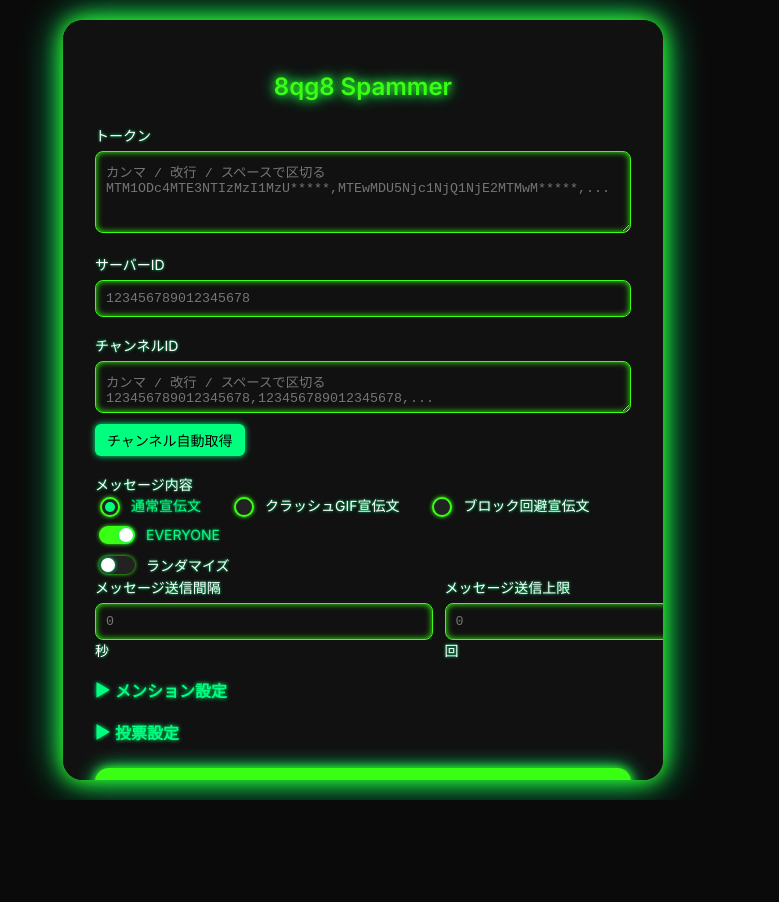
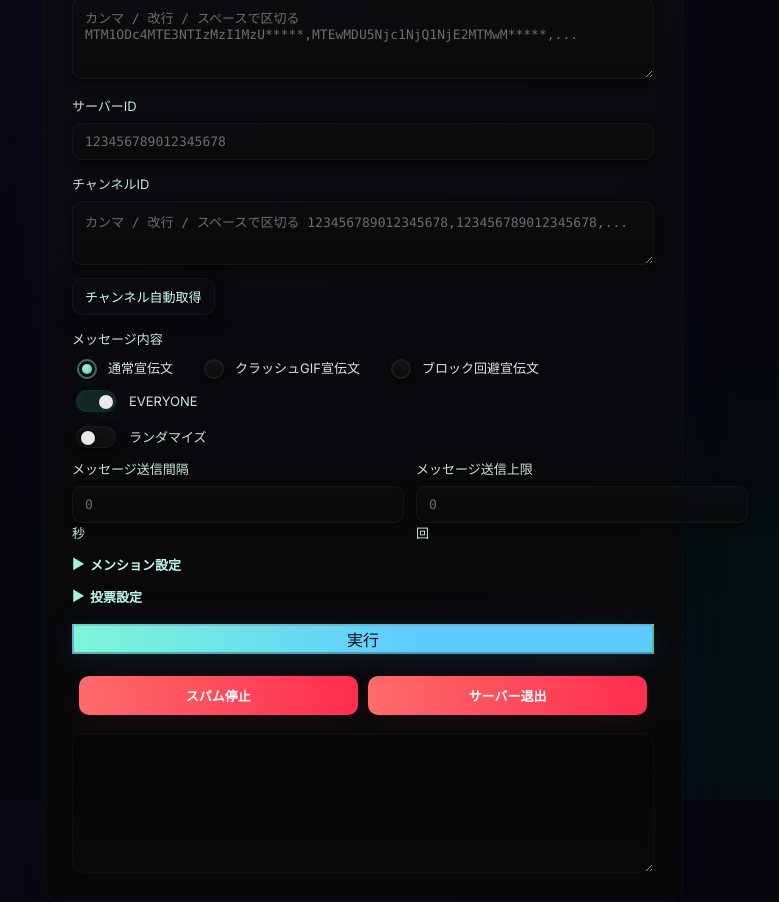
Before and after one commit to okaki5013/webspam, a plain HTML site: page index.html in a window 1280 px wide. Shown: the whole page, without its empty margins (277-1056 px from the left). Before the commit the page ends 800 px from the top, so only its background shows below. Drawn offline with Linux system fonts and the light colour scheme.

Commit message:
Add files via upload

```diff
--- a/index.html
+++ b/index.html
@@ -6,268 +6,214 @@
   <title>8qg8 Web Spammer</title>
   <link href="https://fonts.googleapis.com/css2?family=Inter:wght@400;600&display=swap" rel="stylesheet">
   <style>
-    /* --- ベース設定 --- */
+    /* ===== ベース ===== */
     *, *::before, *::after { box-sizing: border-box; }
+    html,body { height:100%; }
     body {
       margin:0; padding:0;
       font-family: 'Inter', sans-serif;
-      background: #0a0a0a;
-      color: #fff;
-      display: flex;
-      justify-content: center;
-      align-items: center;
-      height: 100vh;
+      -webkit-font-smoothing:antialiased;
+      -moz-osx-font-smoothing:grayscale;
+      background: radial-gradient(1200px 600px at 10% 10%, rgba(63,24,120,0.12), transparent),
+                  radial-gradient(1000px 500px at 90% 90%, rgba(0,200,180,0.06), transparent),
+                  #050507;
+      color:#e8f8f4;
+      display:flex; align-items:center; justify-content:center;
     }
 
-    /* --- スクロールバー --- */
-    ::-webkit-scrollbar { width: 6px; }
-    ::-webkit-scrollbar-track { background: #111; border-radius: 3px; }
-    ::-webkit-scrollbar-thumb { background: #39ff14; border-radius: 3px; }
-    ::-webkit-scrollbar-thumb:hover { background: #00ff7f; }
-
-    /* --- カード --- */
-    .card {
-      background: #111;
-      padding: 32px;
-      border-radius: 20px;
-      box-shadow: 0 0 20px #39ff14, 0 0 40px #00ff7f;
-      width: 100%;
-      max-width: 600px;
-      overflow: auto;
-      max-height: 95vh;
-      animation: fadeIn 0.8s ease;
+    /* ===== カード ===== */
+    .card{
+      width:100%; max-width:640px;
+      margin:28px;
+      background: linear-gradient(180deg, rgba(12,12,16,0.85), rgba(8,8,10,0.95));
+      border-radius:16px;
+      padding:28px;
+      box-shadow:
+        0 6px 30px rgba(2,6,10,0.6),
+        0 0 60px rgba(88,126,255,0.06),
+        inset 0 1px 0 rgba(255,255,255,0.02);
+      border: 1px solid rgba(116,90,255,0.06);
+      backdrop-filter: blur(6px);
     }
 
-    @keyframes fadeIn {
-      from { opacity: 0; transform: translateY(20px); }
-      to { opacity: 1; transform: translateY(0); }
+    @media (max-width:640px){
+      .card{ padding:18px; border-radius:12px; margin:12px; }
     }
 
-    h2 {
-      text-align: center;
-      color: #39ff14;
-      margin-bottom: 24px;
-      font-weight: 600;
-      text-shadow: 0 0 8px #39ff14, 0 0 16px #00ff7f;
+    /* ===== ヘッダー ===== */
+    h2{
+      margin:0 0 18px 0;
+      text-align:center;
+      font-size:20px;
+      letter-spacing:0.2px;
+      color: #dfe9ff;
+      background: linear-gradient(90deg,#c2afff,#7ef5d9);
+      -webkit-background-clip:text;
+      background-clip:text;
+      color: transparent;
+      text-shadow: 0 0 18px rgba(126,245,217,0.06);
+      font-weight:600;
     }
 
-    label {
-      display: block;
-      margin-top: 18px;
-      font-size: 14px;
-      color: #fff;
-      text-shadow: 0 0 3px #00ff7f;
+    /* ===== ラベル ===== */
+    label{
+      display:block;
+      margin-top:14px;
+      font-size:13px;
+      color:#d7f7ee;
+      opacity:0.92;
     }
 
-    /* --- 入力欄 --- */
-    input[type="text"], textarea, input[type="number"] {
-      width: 100%;
-      padding: 10px;
-      margin-top: 6px;
-      border-radius: 8px;
-      border: 1px solid #39ff14;
-      background: #111;
-      color: #fff;
-      font-family: monospace;
-      outline: none;
-      box-shadow: 0 0 6px #39ff14 inset;
-      transition: 0.3s;
+    /* ===== 入力系 ===== */
+    input[type="text"],
+    textarea,
+    input[type="number"]{
+      width:100%;
+      margin-top:8px;
+      padding:10px 12px;
+      border-radius:10px;
+      border:1px solid rgba(126,245,217,0.06);
+      background: linear-gradient(180deg, rgba(15,15,18,0.55), rgba(10,10,12,0.6));
+      color:#eafcf8;
+      font-family: ui-monospace, SFMono-Regular, Menlo, Monaco, monospace;
+      font-size:13px;
+      outline:none;
+      transition: box-shadow .18s ease, border-color .18s ease, transform .12s ease;
+      box-shadow: 0 2px 8px rgba(0,0,0,0.6), inset 0 -1px 0 rgba(255,255,255,0.01);
     }
 
-    input[type="text"]:focus, textarea:focus, input[type="number"]:focus {
-      border-color: #00ff7f;
-      box-shadow: 0 0 12px #00ff7f inset;
+    input[type="text"]:focus,
+    textarea:focus,
+    input[type="number"]:focus{
+      border-color: rgba(126,245,217,0.42);
+      box-shadow: 0 6px 24px rgba(30,200,170,0.06), 0 0 18px rgba(126,245,217,0.06), inset 0 0 14px rgba(126,245,217,0.02);
+      transform: translateY(-1px);
     }
 
-    /* --- フレックス行 --- */
-    .row {
-      display: flex; gap: 12px; align-items: center;
+    textarea{ min-height:64px; resize:vertical; }
+
+    /* ===== 行 (row) ===== */
+    .row{ display:flex; gap:12px; align-items:center; margin-top:8px; }
+    .row > * { flex: none; }
+    .row label, .row .checkbox-container{ margin-top:0; }
+
+    /* ===== チェックボックス (トグル風) ===== */
+    .checkbox-container{
+      display:flex; align-items:center; gap:10px; cursor:pointer; user-select:none;
+      margin-top:8px; font-size:13px;
     }
-    .row > * { flex: none; }
-    .row label, .row .checkbox-container { margin-top: 0; }
+    .checkbox-container input{
+      -webkit-appearance:none; appearance:none;
+      width:40px; height:22px; border-radius:22px; position:relative;
+      background: linear-gradient(180deg,#151516,#0f1011);
+      border:1px solid rgba(255,255,255,0.04);
+      box-shadow: inset 0 1px 0 rgba(255,255,255,0.02), 0 3px 10px rgba(0,0,0,0.6);
+      transition: background .18s ease, box-shadow .18s ease;
+    }
+    .checkbox-container input::before{
+      content:''; position:absolute; left:4px; top:4px; width:14px; height:14px; border-radius:50%;
+      background:#fff; transition: transform .2s cubic-bezier(.2,.9,.2,1.1), box-shadow .18s;
+      box-shadow: 0 2px 6px rgba(0,0,0,0.5);
+    }
+    .checkbox-container input:checked{
+      background: linear-gradient(90deg, rgba(72,255,166,0.16), rgba(126,245,217,0.12));
+      box-shadow: 0 8px 28px rgba(0,200,170,0.06);
+    }
+    .checkbox-container input:checked::before{
+      transform: translateX(18px);
+      box-shadow: 0 6px 18px rgba(30,200,170,0.12);
+    }
+    .checkbox-container span{ color:#dff9f2; font-size:13px; }
 
-    /* --- チェックボックス --- */
-    .checkbox-container {
-      display: flex; align-items: center; gap: 8px;
-      cursor: pointer; font-size: 14px; user-select: none;
-      margin-top: 6px;
+    /* ===== ラジオ ===== */
+    .radio-container{ display:inline-flex; align-items:center; gap:8px; cursor:pointer; user-select:none; font-size:13px; margin-right:14px; }
+    .radio-container input[type="radio"]{
+      -webkit-appearance:none; appearance:none;
+      width:20px; height:20px; border-radius:50%;
+      background:linear-gradient(180deg,#131316,#0e0e10);
+      border:2px solid rgba(126,245,217,0.07);
+      box-shadow: 0 2px 6px rgba(0,0,0,0.6);
+      position:relative; transition: all .16s;
     }
-    .checkbox-container input {
-      appearance: none; width: 36px; height: 18px;
-      background: #222; border-radius: 18px;
-      position: relative; transition: background .3s ease;
-      box-shadow: 0 0 4px #39ff14;
+    .radio-container input[type="radio"]::after{
+      content:''; position:absolute; left:50%; top:50%; transform:translate(-50%,-50%) scale(0);
+      width:10px; height:10px; border-radius:50%; background: radial-gradient(circle at 30% 30%, #c4ffea, #6ef0c9 70%);
+      transition: transform .14s ease;
+      box-shadow: 0 8px 22px rgba(110,240,201,0.08);
     }
-    .checkbox-container:hover input { background: #333; }
-    .checkbox-container input:checked { background: #39ff14; }
-    .checkbox-container input::before {
-      content: '';
-      position: absolute;
-      width: 14px; height: 14px; border-radius: 50%;
-      background: #fff; top: 2px; left: 2px;
-      transition: transform .3s cubic-bezier(.68,-.55,.27,1.55);
-      box-shadow: 0 0 4px #00ff7f;
-    }
-    .checkbox-container input:checked::before {
-      transform: translateX(18px);
-    }
-    .checkbox-container span { transition: color .3s; }
-    .checkbox-container input:checked + span {
-      color: #00ff7f;
+    .radio-container input[type="radio"]:checked{ border-color: rgba(126,245,217,0.45); box-shadow:0 6px 18px rgba(30,200,170,0.06); }
+    .radio-container input[type="radio"]:checked::after{ transform:translate(-50%,-50%) scale(1); }
+    .radio-container span{ color:#e9fbf6; }
+
+    /* ===== ボタン主要 ===== */
+    .btn{
+      display:inline-flex; align-items:center; justify-content:center; gap:8px;
+      border-radius:12px; padding:10px 14px; font-weight:700; cursor:pointer;
+      border: none; text-decoration:none;
+      transition: transform .12s ease, box-shadow .12s ease, opacity .12s ease;
     }
 
-    /* --- ラジオボタン --- */
-    .radio-container {
-      display: inline-flex;
-      align-items: center;
-      gap: 8px;
-      cursor: pointer;
-      user-select: none;
-      font-size: 14px;
-      margin-right: 16px;
+    button.primary{
+      width:100%; margin-top:18px;
+      background: linear-gradient(90deg,#7ef5d9 0%, #5ecbff 60%);
+      color:#041013; font-size:16px;
+      box-shadow: 0 10px 30px rgba(94,203,255,0.08), 0 0 40px rgba(126,245,217,0.06);
     }
-    .radio-container input[type="radio"] {
-      appearance: none;
-      width: 20px;
-      height: 20px;
-      background: #222;
-      border: 2px solid #39ff14;
-      border-radius: 50%;
-      position: relative;
-      transition: all .3s;
-      box-shadow: 0 0 4px #39ff14;
+    button.primary:hover{ transform:translateY(-3px); box-shadow: 0 18px 48px rgba(94,203,255,0.12); }
+    button.primary:active{ transform:translateY(0); opacity:0.96; }
+
+    button.secondary{
+      margin-top:10px; background:transparent;
+      color:#c9fff3; font-size:13px;
+      padding:8px 12px; border-radius:10px;
+      border:1px solid rgba(126,245,217,0.06);
+      box-shadow: 0 4px 18px rgba(0,0,0,0.6);
     }
-    .radio-container input[type="radio"]::before {
-      content: "";
-      position: absolute;
-      top: 50%; left: 50%;
-      width: 10px; height: 10px;
-      background: #00ff7f;
-      border-radius: 50%;
-      transform: translate(-50%, -50%) scale(0);
-      transition: transform .2s ease-out;
+    button.secondary:hover{ transform:translateY(-2px); box-shadow: 0 10px 30px rgba(0,0,0,0.6); }
+
+    /* 停止/退出はアクセント警告色 */
+    #stopSpam,#leaveBtn{
+      width:48%; padding:10px; border-radius:10px; background:linear-gradient(90deg,#ff6b6b,#ff2e4d);
+      color:#fff; font-weight:800; font-size:13px; border:none;
+      box-shadow: 0 8px 30px rgba(255,60,90,0.08);
     }
-    .radio-container input[type="radio"]:checked::before {
-      transform: translate(-50%, -50%) scale(1);
+    .button-container{ display:flex; gap:10px; justify-content:center; margin-top:12px; }
+
+    /* ===== details (拡張領域) ===== */
+    details{ margin-top:12px; }
+    summary{
+      cursor:pointer; font-weight:700; font-size:13px; color:#bff9ec;
+      display:inline-block; padding-left:18px; position:relative;
     }
-    .radio-container span {
-      color: #fff;
-      transition: color .3s;
-    }
-    .radio-container input[type="radio"]:checked + span {
-      color: #00ff7f;
+    summary::before{ content:'▶'; position:absolute; left:0; top:50%; transform:translateY(-50%); transition: transform .18s ease; color:#9ff5dd; }
+    details[open] > summary::before{ transform:translateY(-50%) rotate(90deg); }
+
+    .detail-content{
+      margin-top:10px; padding-left:6px;
+      transform-origin:top; transition: all .18s ease;
     }
 
-    /* --- ボタン --- */
-    button.primary {
-      margin-top: 24px; width: 100%; padding: 14px;
-      border: none; border-radius: 14px;
-      background: #39ff14;
-      color: #000; font-weight: 700; font-size: 18px;
-      letter-spacing: .5px; cursor: pointer;
-      box-shadow: 0 0 10px #39ff14, 0 0 20px #00ff7f;
-      transition: all .3s;
-    }
-    button.primary:hover {
-      box-shadow: 0 0 20px #39ff14, 0 0 40px #00ff7f;
-      transform: scale(1.03);
-    }
-    button.primary:active {
-      transform: scale(0.96);
-      box-shadow: inset 0 0 10px #00ff7f;
+    /* ===== ログ ===== */
+    #log{
+      margin-top:18px; padding:12px; height:140px; overflow:auto;
+      background: linear-gradient(180deg, rgba(4,6,8,0.6), rgba(8,10,12,0.7));
+      border-radius:10px; font-family: ui-monospace, SFMono-Regular, Menlo, Monaco, monospace;
+      font-size:13px; color:#dffef6;
+      border:1px solid rgba(126,245,217,0.03);
+      box-shadow: inset 0 1px 0 rgba(255,255,255,0.02), inset 0 0 14px rgba(126,245,217,0.02);
+      white-space: pre-wrap; resize: vertical;
     }
 
-    button.secondary {
-      margin-top: 8px; padding: 6px 12px;
-      background: #00ff7f; color: #000;
-      font-size: 14px; border: none; border-radius: 6px;
-      box-shadow: 0 0 6px #00ff7f;
-      transition: all .3s;
+    /* ===== スクロールバー (ログ内) ===== */
+    #log::-webkit-scrollbar{ height:8px; width:8px; }
+    #log::-webkit-scrollbar-thumb{ background: linear-gradient(180deg,#85eaca,#4be0c4); border-radius:8px; }
+    #log::-webkit-scrollbar-track{ background: transparent; }
+
+    /* ===== レスポンシブ調整 ===== */
+    @media (max-width:480px){
+      .row{ flex-direction:column; align-items:stretch; gap:10px; }
+      #stopSpam,#leaveBtn{ width:100%; }
     }
-    button.secondary:hover { box-shadow: 0 0 12px #00ff7f; transform: scale(1.05); }
-    button.secondary:active { transform: scale(0.95); }
-
-    /* --- 停止・退出ボタン --- */
-    #stopSpam, #leaveBtn {
-      width: 48%; padding: 10px;
-      border-radius: 10px; background: #ff073a; color: #fff;
-      font-weight: 700; font-size: 14px;
-      box-shadow: 0 0 10px #ff073a;
-      transition: all .3s;
-    }
-    #stopSpam:hover, #leaveBtn:hover {
-      box-shadow: 0 0 20px #ff073a;
-      transform: scale(1.03);
-    }
-    #stopSpam:active, #leaveBtn:active {
-      transform: scale(0.96);
-    }
-
-    .button-container {
-      display: flex;
-      gap: 10px;
-      justify-content: center;
-    }
-
-    /* --- details --- */
-    details { margin-top: 18px; }
-    summary {
-      list-style: none;
-      padding-left: 20px;
-      cursor: pointer;
-      font-weight: 600;
-      position: relative;
-      margin-top: 0;
-      color: #00ff7f;
-      text-shadow: 0 0 4px #00ff7f;
-    }
-    summary::-webkit-details-marker { display:none; }
-    summary::before {
-      content: '▶';
-      position: absolute; left: 0; top: 50%;
-      transform: translateY(-50%); transition: transform .3s ease;
-    }
-    details[open] > summary::before {
-      transform: translateY(-50%) rotate(90deg);
-    }
-    .detail-content {
-      transform-origin: top center;
-      transform: scaleY(0); opacity: 0;
-      transition: transform .3s ease, opacity .3s ease;
-    }
-    details[open] .detail-content { transform: scaleY(1); opacity: 1; }
-
-    /* --- ログ --- */
-    #log {
-      margin-top: 20px;
-      padding: 10px;
-      height: 120px;
-      overflow-y: auto;
-      background: #111;
-      border-radius: 10px;
-      font-family: monospace;
-      font-size: 12px;
-      white-space: pre-wrap;
-      box-shadow: inset 0 0 6px #00ff7f;
-      resize: vertical;
-    }
-
-    /* --- レスポンシブ --- */
-    @media (max-width: 600px) {
-      .card { padding: 16px; max-width: 100%; max-height: 100vh; border-radius: 10px; }
-      h2 { font-size: 18px; margin-bottom: 16px; }
-      label { font-size: 13px; margin-top: 12px; }
-      input[type="text"], textarea, input[type="number"] { padding: 8px; font-size: 12px; }
-      button.primary { padding: 12px; font-size: 16px; }
-      button.secondary { padding: 8px 12px; font-size: 13px; }
-      .row { flex-direction: column; align-items: stretch; }
-      .button-container { flex-direction: column; gap: 8px; }
-      #stopSpam, #leaveBtn { width: 100%; }
-      details summary { font-size: 13px; padding-left: 18px; }
-      .checkbox-container { font-size: 13px; }
-      #log { height: 80px; font-size: 11px; }
-    }
-
   </style>
 </head>
 <body>
```
